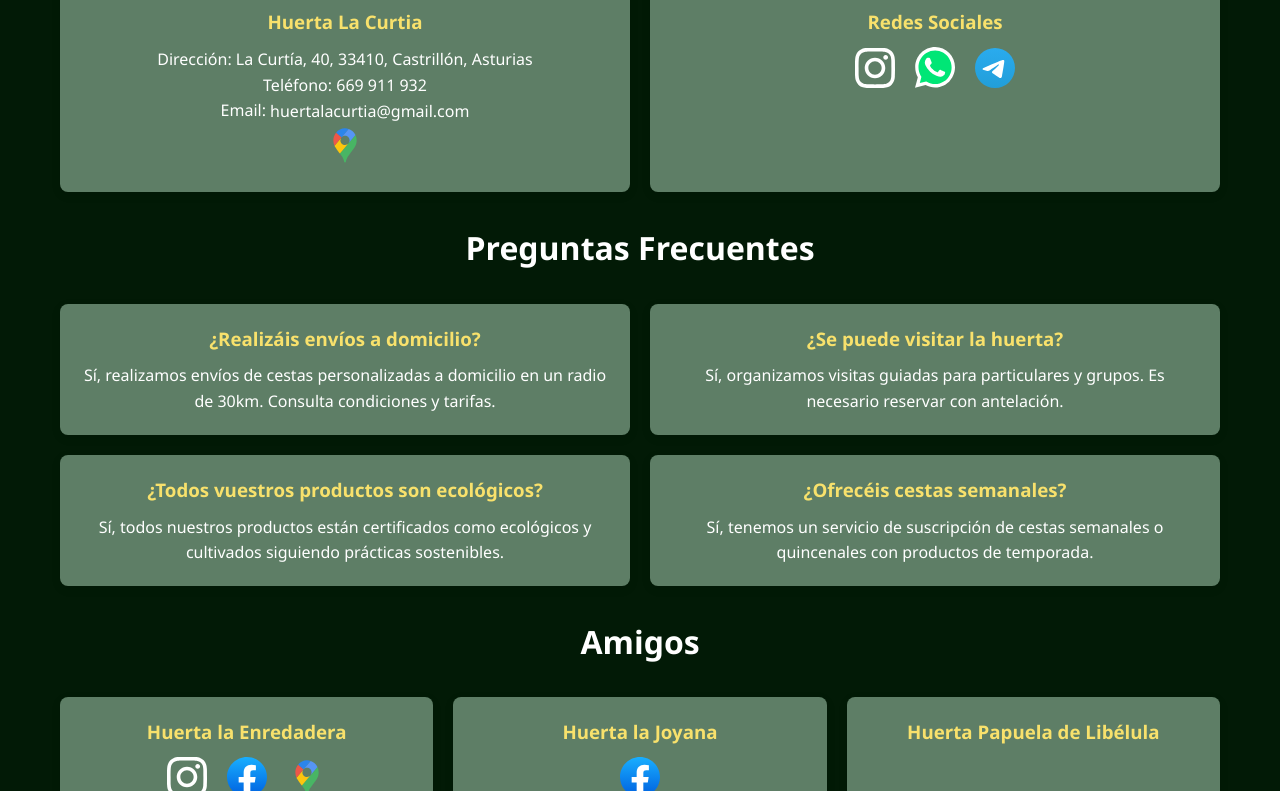
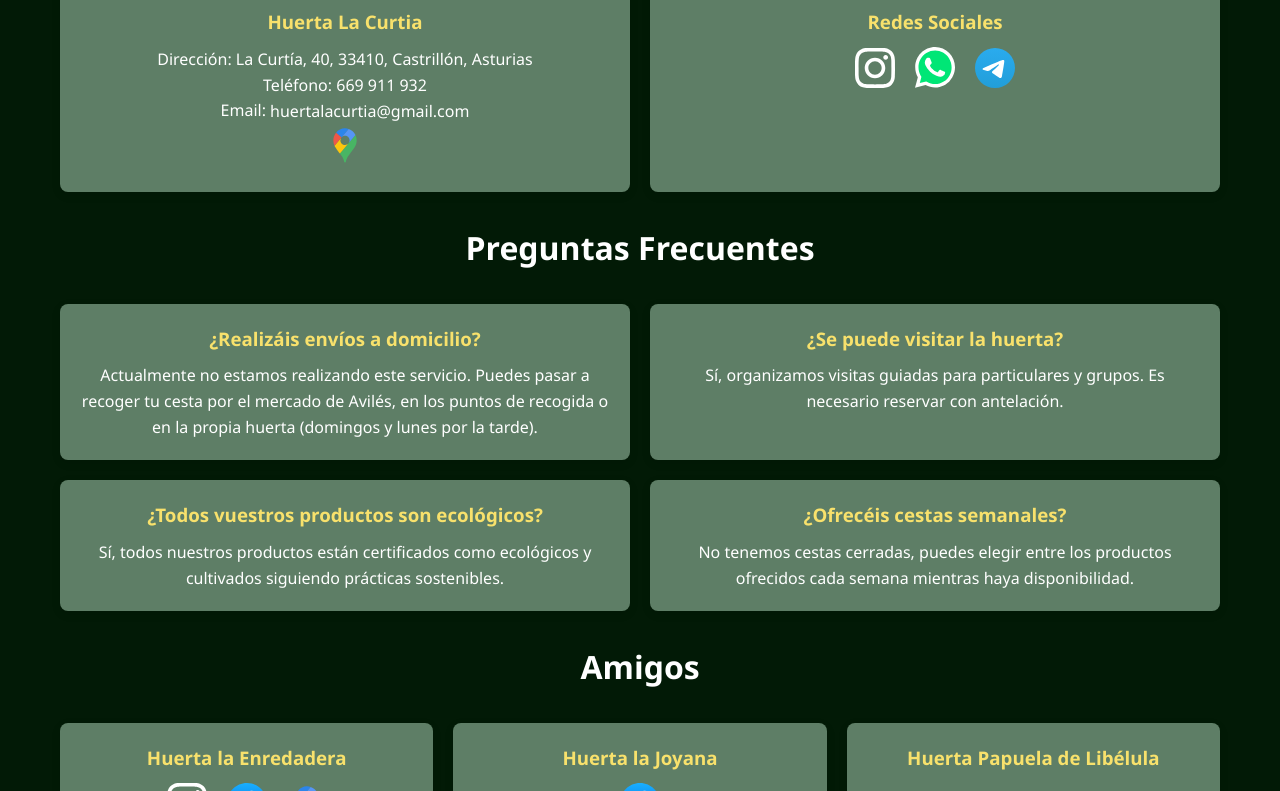
Before and after one commit to kilofafeure/HLC, an Angular app: page /contacto in a window 1280 px wide. Shown: the part 428-1219 px from the top of the page. Built offline with nearby package versions, Linux system fonts and the light colour scheme.

Commit message:
Mejoras contacto/faqs

```diff
--- a/src/app/pages/contacto/contacto.component.html
+++ b/src/app/pages/contacto/contacto.component.html
@@ -31,7 +31,7 @@
       <div class="two-columns">
         <div class="card">
           <h3>¿Realizáis envíos a domicilio?</h3>
-          <p>Sí, realizamos envíos de cestas personalizadas a domicilio en un radio de 30km. Consulta condiciones y tarifas.</p>
+          <p>Actualmente no estamos realizando este servicio. Puedes pasar a recoger tu cesta por el mercado de Avilés, en los puntos de recogida o en la propia huerta (domingos y lunes por la tarde).</p>
         </div>
         <div class="card">
           <h3>¿Se puede visitar la huerta?</h3>
@@ -43,7 +43,7 @@
         </div>
         <div class="card">
           <h3>¿Ofrecéis cestas semanales?</h3>
-          <p>Sí, tenemos un servicio de suscripción de cestas semanales o quincenales con productos de temporada.</p>
+          <p>No tenemos cestas cerradas, puedes elegir entre los productos ofrecidos cada semana mientras haya disponibilidad.</p>
         </div>
       </div>
     </div>
```
